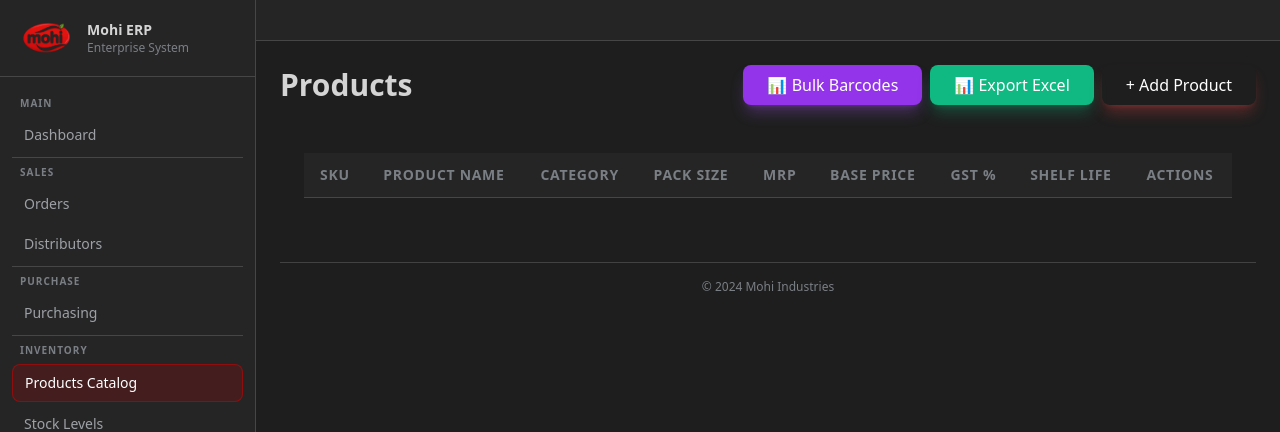
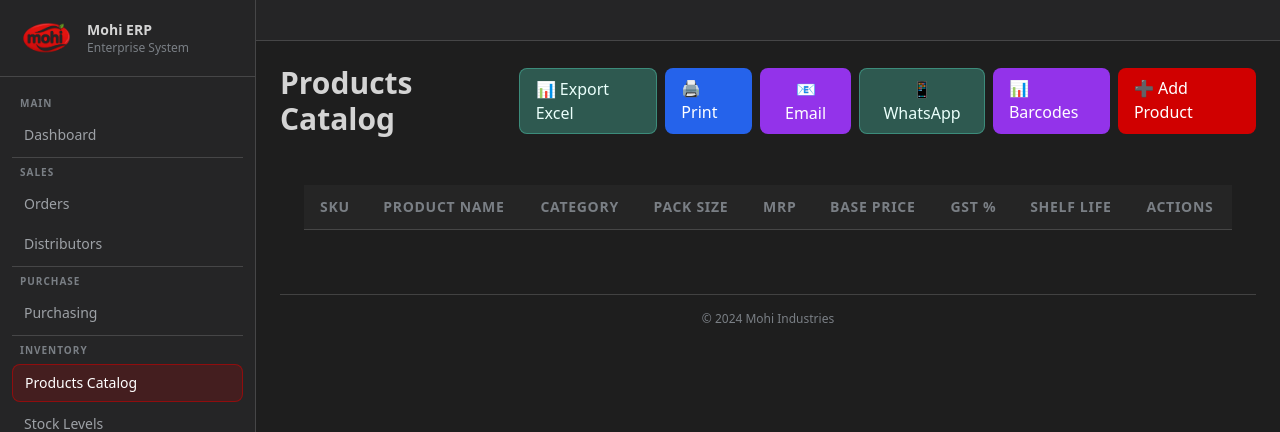
Before and after one commit to mohiindustries19/erp, a Flask app: page /inventory/products in a window 1280 px wide. Shown: the top 432 px of the page. Run offline with Flask 3, Linux system fonts and the light colour scheme; the visitor is signed in with stand-in values (Sample User, id 1); data that the repository does not hold is empty; some libraries are stand-ins or nearby versions.

Commit message:
Add Print, Email, WhatsApp features to Products Catalog page

```diff
--- a/app/routes/inventory.py
+++ b/app/routes/inventory.py
@@ -704,3 +704,119 @@ def delete_warehouse(id):
         flash(f'Error deleting warehouse: {str(e)}', 'error')
 
     return redirect(url_for('inventory.list_warehouses'))
+
+
+@bp.route('/products/print')
+@login_required
+def print_products():
+    """Print products list"""
+    products = Product.query.filter_by(is_active=True).order_by(Product.sku).all()
+    return render_template('inventory/products_print.html', products=products)
+
+@bp.route('/products/email', methods=['POST'])
+@login_required
+def email_products():
+    """Email products report"""
+    try:
+        from flask_mail import Message
+        from app import mail
+
+        recipient = request.form.get('email')
+        if not recipient:
+            return jsonify({'success': False, 'message': 'Email address required'}), 400
+
+        products = Product.query.filter_by(is_active=True).order_by(Product.sku).all()
+
+        # Generate Excel
+        wb = Workbook()
+        ws = wb.active
+        ws.title = "Products"
+
+        headers = ['SKU', 'Name', 'Category', 'Unit', 'MRP', 'Base Price', 'GST %']
+        for col, header in enumerate(headers, 1):
+            ws.cell(row=1, column=col, value=header)
+
+        for row_idx, prod in enumerate(products, 2):
+            ws.cell(row=row_idx, column=1, value=prod.sku)
+            ws.cell(row=row_idx, column=2, value=prod.name)
+            ws.cell(row=row_idx, column=3, value=prod.category.name if prod.category else '')
+            ws.cell(row=row_idx, column=4, value=prod.unit)
+            ws.cell(row=row_idx, column=5, value=prod.mrp)
+            ws.cell(row=row_idx, column=6, value=prod.base_price)
+            ws.cell(row=row_idx, column=7, value=prod.gst_rate)
+
+        output = BytesIO()
+        wb.save(output)
+        output.seek(0)
+
+        msg = Message(
+            subject='Products Catalog - Mohi Industries',
+            recipients=[recipient],
+            body=f'Products catalog as of {datetime.now().strftime("%d-%m-%Y %H:%M")}\n\nTotal Products: {len(products)}'
+        )
+
+        filename = f'products_{datetime.now().strftime("%Y%m%d")}.xlsx'
+        msg.attach(filename, 'application/vnd.openxmlformats-officedocument.spreadsheetml.sheet', output.read())
+
+        mail.send(msg)
+
+        return jsonify({'success': True, 'message': f'✅ Products report sent to {recipient}'})
+
+    except Exception as e:
+        return jsonify({'success': False, 'message': f'❌ Error: {str(e)}'}), 500
+
+@bp.route('/products/whatsapp', methods=['POST'])
+@login_required
+def whatsapp_products():
+    """Send products via WhatsApp"""
+    try:
+        phone = request.form.get('phone')
+        if not phone:
+            return jsonify({'success': False, 'message': 'Phone number required'}), 400
+
+        if not phone.startswith('+'):
+            phone = f'+91{phone}'
+
+        products = Product.query.filter_by(is_active=True).order_by(Product.sku).all()
+
+        message = f'''*Products Catalog*
+_Mohi Industries_
+Date: {datetime.now().strftime('%d-%m-%Y %H:%M')}
+
+Total Products: {len(products)}
+
+'''
+
+        for prod in products[:20]:
+            message += f"{prod.sku} - {prod.name}\n"
+            message += f"   MRP: ₹{prod.mrp} | GST: {prod.gst_rate}%\n\n"
+
+        if len(products) > 20:
+            message += f"\n... and {len(products) - 20} more products\n"
+
+        message += "\n_Generated by Mohi Industries ERP_"
+
+        import os
+        whatsapp_enabled = os.getenv('WHATSAPP_ENABLED', 'false').lower() == 'true'
+
+        if not whatsapp_enabled:
+            return jsonify({'success': False, 'message': '⚠️ WhatsApp integration not enabled'}), 400
+
+        from twilio.rest import Client
+
+        account_sid = os.getenv('TWILIO_ACCOUNT_SID')
+        auth_token = os.getenv('TWILIO_AUTH_TOKEN')
+        whatsapp_number = os.getenv('TWILIO_WHATSAPP_NUMBER', 'whatsapp:+14155238886')
+
+        client = Client(account_sid, auth_token)
+
+        message_obj = client.messages.create(
+            body=message,
+            from_=whatsapp_number,
+            to=f'whatsapp:{phone}'
+        )
+
+        return jsonify({'success': True, 'message': f'✅ Products catalog sent to {phone} via WhatsApp'})
+
+    except Exception as e:
+        return jsonify({'success': False, 'message': f'❌ Error: {str(e)}'}), 500
--- a/app/templates/inventory/products.html
+++ b/app/templates/inventory/products.html
@@ -4,19 +4,31 @@
 
 {% block content %}
 <div class="flex justify-between items-center mb-6">
-    <h2 class="text-3xl font-bold text-text-primary">Products</h2>
+    <h2 class="text-3xl font-bold text-text-primary">Products Catalog</h2>
     <div class="flex space-x-2">
-        <a href="{{ url_for('barcode.bulk_generate_page') }}"
-            class="bg-purple-600 hover:bg-purple-700 text-white px-6 py-2 rounded-lg shadow-lg shadow-purple-500/30 transition-all font-medium">
-            📊 Bulk Barcodes
-        </a>
         <a href="{{ url_for('inventory.export_products_excel') }}"
-            class="bg-emerald-500 hover:bg-emerald-600 text-white px-6 py-2 rounded-lg shadow-lg shadow-emerald-500/30 transition-all font-medium">
+            class="bg-green-600 hover:bg-green-700 text-white px-4 py-2 rounded-lg transition font-medium">
             📊 Export Excel
         </a>
+        <a href="{{ url_for('inventory.print_products') }}" target="_blank"
+            class="bg-blue-600 hover:bg-blue-700 text-white px-4 py-2 rounded-lg transition font-medium">
+            🖨️ Print
+        </a>
+        <button onclick="showEmailModal()"
+                class="bg-purple-600 hover:bg-purple-700 text-white px-4 py-2 rounded-lg transition font-medium">
+            📧 Email
+        </button>
+        <button onclick="showWhatsAppModal()"
+                class="bg-green-500 hover:bg-green-600 text-white px-4 py-2 rounded-lg transition font-medium">
+            📱 WhatsApp
+        </button>
+        <a href="{{ url_for('barcode.bulk_generate_page') }}"
+            class="bg-purple-600 hover:bg-purple-700 text-white px-4 py-2 rounded-lg transition font-medium">
+            📊 Barcodes
+        </a>
         <a href="{{ url_for('inventory.add_product') }}"
-            class="bg-brand-primary hover:bg-red-600 text-white px-6 py-2 rounded-lg shadow-lg shadow-red-500/30 transition-all font-medium">
-            + Add Product
+            class="bg-theme-primary hover:bg-theme-primary-hover text-white px-4 py-2 rounded-lg transition font-medium">
+            ➕ Add Product
         </a>
     </div>
 </div>
@@ -72,4 +84,144 @@
         </div>
     </div>
 </div>
+
+<!-- Email Modal -->
+<div id="emailModal" class="hidden fixed inset-0 bg-black bg-opacity-75 z-50 flex items-center justify-center">
+    <div class="bg-gray-900 rounded-lg border border-gray-800 p-6 max-w-md w-full mx-4">
+        <h3 class="text-xl font-bold text-white mb-4">📧 Email Products Report</h3>
+        <div class="space-y-4">
+            <div>
+                <label class="block text-sm font-semibold text-gray-300 mb-2">Email Address</label>
+                <input type="email" id="emailInput"
+                       class="w-full px-4 py-2 bg-gray-800 border border-gray-700 rounded-lg text-white"
+                       placeholder="recipient@example.com">
+            </div>
+            <div class="flex space-x-3">
+                <button onclick="closeEmailModal()"
+                        class="flex-1 bg-gray-700 hover:bg-gray-600 text-white px-4 py-2.5 rounded-lg transition">
+                    Cancel
+                </button>
+                <button onclick="sendEmail()"
+                        class="flex-1 bg-purple-600 hover:bg-purple-700 text-white px-4 py-2.5 rounded-lg transition font-semibold">
+                    Send Email
+                </button>
+            </div>
+        </div>
+    </div>
+</div>
+
+<!-- WhatsApp Modal -->
+<div id="whatsappModal" class="hidden fixed inset-0 bg-black bg-opacity-75 z-50 flex items-center justify-center">
+    <div class="bg-gray-900 rounded-lg border border-gray-800 p-6 max-w-md w-full mx-4">
+        <h3 class="text-xl font-bold text-white mb-4">📱 Send via WhatsApp</h3>
+        <div class="space-y-4">
+            <div>
+                <label class="block text-sm font-semibold text-gray-300 mb-2">Phone Number</label>
+                <input type="tel" id="phoneInput"
+                       class="w-full px-4 py-2 bg-gray-800 border border-gray-700 rounded-lg text-white"
+                       placeholder="+91 9876543210">
+            </div>
+            <div class="flex space-x-3">
+                <button onclick="closeWhatsAppModal()"
+                        class="flex-1 bg-gray-700 hover:bg-gray-600 text-white px-4 py-2.5 rounded-lg transition">
+                    Cancel
+                </button>
+                <button onclick="sendWhatsApp()"
+                        class="flex-1 bg-green-500 hover:bg-green-600 text-white px-4 py-2.5 rounded-lg transition font-semibold">
+                    Send WhatsApp
+                </button>
+            </div>
+        </div>
+    </div>
+</div>
+
+<script>
+function showEmailModal() {
+    document.getElementById('emailModal').classList.remove('hidden');
+}
+
+function closeEmailModal() {
+    document.getElementById('emailModal').classList.add('hidden');
+}
+
+function showWhatsAppModal() {
+    document.getElementById('whatsappModal').classList.remove('hidden');
+}
+
+function closeWhatsAppModal() {
+    document.getElementById('whatsappModal').classList.add('hidden');
+}
+
+async function sendEmail() {
+    const email = document.getElementById('emailInput').value;
+    if (!email) {
+        alert('Please enter an email address');
+        return;
+    }
+
+    try {
+        const formData = new FormData();
+        formData.append('email', email);
+
+        const response = await fetch('{{ url_for("inventory.email_products") }}', {
+            method: 'POST',
+            body: formData
+        });
+
+        const data = await response.json();
+        alert(data.message);
+
+        if (data.success) {
+            closeEmailModal();
+        }
+    } catch (error) {
+        alert('Error sending email: ' + error.message);
+    }
+}
+
+async function sendWhatsApp() {
+    const phone = document.getElementById('phoneInput').value;
+    if (!phone) {
+        alert('Please enter a phone number');
+        return;
+    }
+
+    try {
+        const formData = new FormData();
+        formData.append('phone', phone);
+
+        const response = await fetch('{{ url_for("inventory.whatsapp_products") }}', {
+            method: 'POST',
+            body: formData
+        });
+
+        const data = await response.json();
+        alert(data.message);
+
+        if (data.success) {
+            closeWhatsAppModal();
+        }
+    } catch (error) {
+        alert('Error sending WhatsApp: ' + error.message);
+    }
+}
+
+// Close modals on outside click
+document.getElementById('emailModal').addEventListener('click', function(e) {
+    if (e.target === this) closeEmailModal();
+});
+
+document.getElementById('whatsappModal').addEventListener('click', function(e) {
+    if (e.target === this) closeWhatsAppModal();
+});
+</script>
+
+<style>
+.bg-theme-primary {
+    background-color: var(--theme-primary) !important;
+}
+.hover\:bg-theme-primary-hover:hover {
+    background-color: var(--theme-primary-hover) !important;
+}
+</style>
 {% endblock %}
--- /dev/null
+++ b/app/templates/inventory/products_print.html
@@ -0,0 +1,2 @@
+<!DOCTYPE html>
+<html><head><meta charset="UTF-8"><title>Products Catalog - Mohi Industries</title><style>*{margin:0;padding:0;box-sizing:border-box}body{font-family:Arial,sans-serif;padding:20px}h1{text-align:center;margin-bottom:20px}table{width:100%;border-collapse:collapse;margin-top:20px}th,td{border:1px solid #000;padding:8px;text-align:left;font-size:12px}th{background:#d00000;color:#fff}@media print{button{display:none}}</style></head><body><button onclick="window.print()" style="padding:10px 20px;background:#d00000;color:#fff;border:none;border-radius:5px;cursor:pointer;margin-bottom:20px">🖨️ Print</button><h1>Products Catalog</h1><p style="text-align:center;margin-bottom:20px">Mohi Industries | Date: {{ now().strftime('%d-%m-%Y %H:%M') }}</p><table><thead><tr><th>SKU</th><th>Product Name</th><th>Category</th><th>Unit</th><th>MRP</th><th>Base Price</th><th>GST %</th></tr></thead><tbody>{% for product in products %}<tr><td>{{ product.sku }}</td><td>{{ product.name }}</td><td>{{ product.category.name if product.category else '-' }}</td><td>{{ product.unit }}</td><td>₹{{ "%.2f"|format(product.mrp) }}</td><td>₹{{ "%.2f"|format(product.base_price) }}</td><td>{{ product.gst_rate }}%</td></tr>{% endfor %}</tbody></table><p style="margin-top:20px;text-align:center;font-size:12px">Total Products: {{ products|length }}</p></body></html>
```
